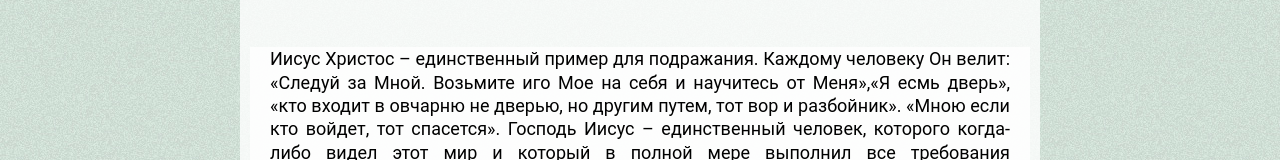
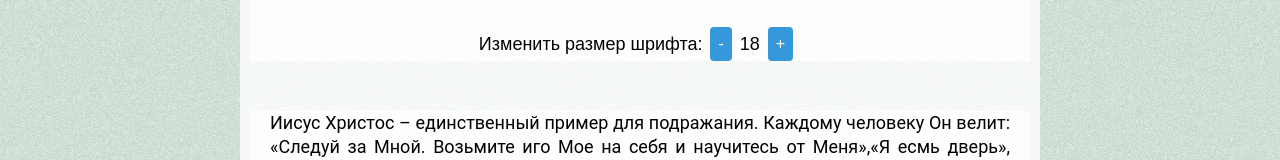
Before and after one commit to Ihor-Aksenenko/newsletter_example, a plain HTML site: page index.html in a window 1280 px wide. Shown: the part 640-800 px from the top of the page. Drawn offline with Linux system fonts and the light colour scheme; a script that the page names is missing.

Commit message:
Add files via upload

```diff
--- a/index.html
+++ b/index.html
@@ -22,6 +22,26 @@
          box-shadow: 0 0 10px rgba(0, 0, 0, 0.1);
          z-index: 9999;
       }
+
+      .counter-container {
+            display: flex;
+            justify-content: center;
+            align-items: center;
+            font-family: Arial, sans-serif;
+            margin-top: 30px;
+            font-size: 18px;
+        }
+
+      .counter-button {
+            cursor: pointer;
+            padding: 8px;
+            font-size: 16px;
+            background-color: #3498db;
+            color: #fff;
+            border: none;
+            border-radius: 4px;
+            margin: 0 8px;
+        }
    </style>
    </head>
 </head>
@@ -42,6 +62,12 @@
                   <div class="header__audio-player">
                         <iframe src="https://drive.google.com/file/d/1lj7Idcup9oU__lOj69ltPoajeGkPhgbo/preview" height="63"
                            allow="autoplay"></iframe>
+                           <div class="counter-container">
+                              <span>Изменить размер шрифта:</span>
+                              <button class="counter-button" onclick="changeText(-1)">-</button>
+                              <p class="text">18</p>
+                              <button class="counter-button" onclick="changeText(1)">+</button>
+                           </div>
                   </div>
                </div>
             </div>
@@ -116,6 +142,22 @@
 	bibleRef.conf("CSeparator", ";");
 }if(w.addEventListener){w.addEventListener("load",function(){init()},false);}else{w.attachEvent("onload",function(){init()});}})(window);</script>
 
+<script>
+   function changeText(value) {
+      element = document.querySelectorAll('.page__text');
+
+      element.forEach(function (item) {
+         var style = window.getComputedStyle(item, null).getPropertyValue('font-size');
+         var currentFontSize = parseFloat(style) + value;
+         var currentFontSizeLimited = Math.max(10, Math.min(currentFontSize, 40));
+         item.style.fontSize = currentFontSizeLimited + 'px';
+
+         var text = document.querySelector('.text');
+         text.innerText = currentFontSizeLimited;
+      });
+   }
+</script>
+
 </body>
 
 </html>
```
